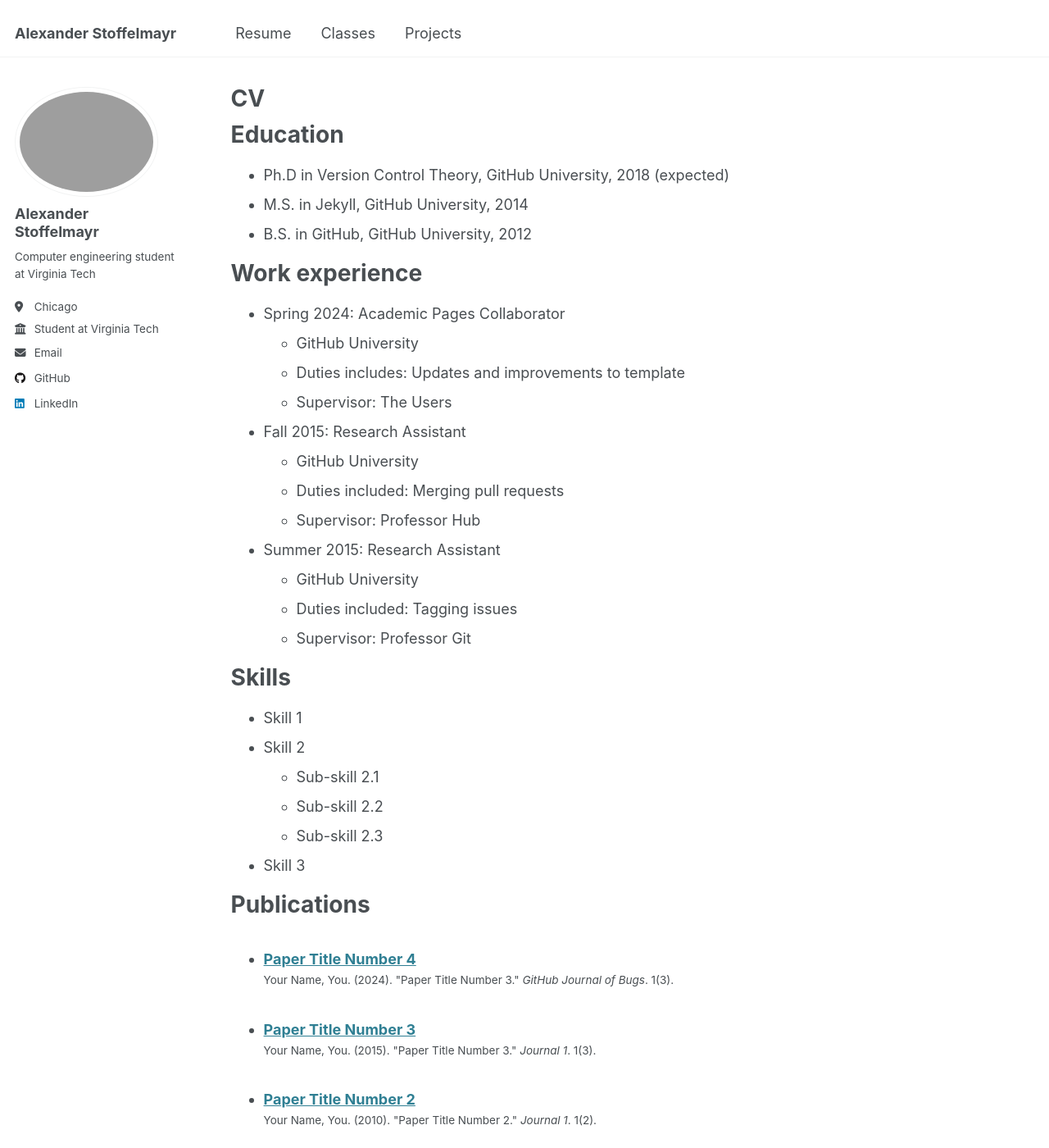
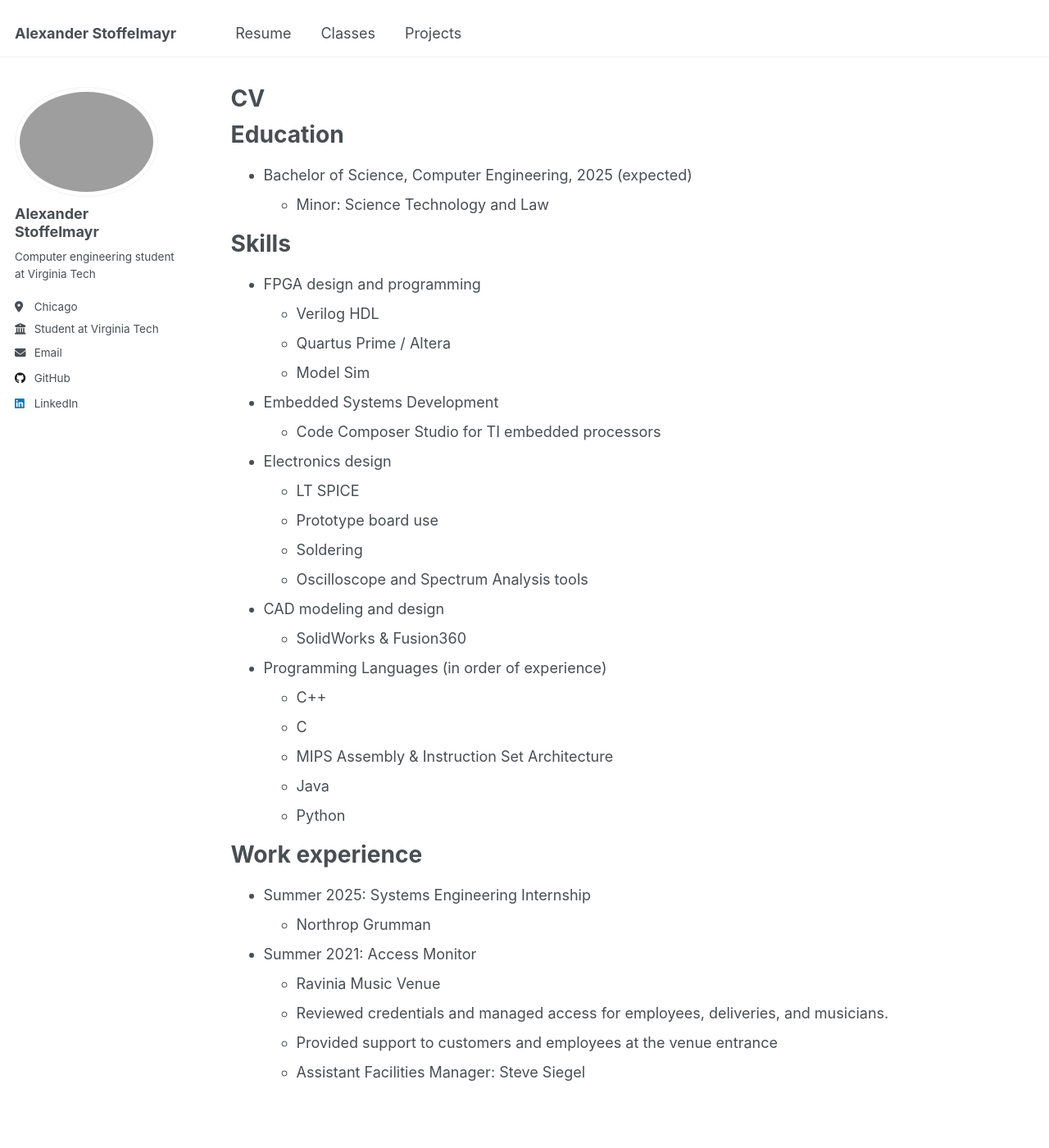
Before and after one commit to alexStoff/alexStoff.github.io, a Jekyll site: the page built from _pages/cv.md, in a window 1280 px wide and 1400 px high. Shown: the whole window at 82% size. Built offline with Jekyll 4.4.1, drawn with Linux system fonts in a browser that asks for light colours; some of the changed text lies outside the part shown.

Commit message:
Update cv.md

```diff
--- a/_pages/cv.md
+++ b/_pages/cv.md
@@ -11,54 +11,39 @@ redirect_from:
 
 Education
 ======
-* Ph.D in Version Control Theory, GitHub University, 2018 (expected)
-* M.S. in Jekyll, GitHub University, 2014
-* B.S. in GitHub, GitHub University, 2012
+* Bachelor of Science, Computer Engineering, 2025 (expected)
+  * Minor: Science Technology and Law
+
+Skills
+======
+* FPGA design and programming
+  * Verilog HDL
+  * Quartus Prime / Altera
+  * Model Sim
+* Embedded Systems Development
+  * Code Composer Studio for TI embedded processors
+* Electronics design
+  * LT SPICE
+  * Prototype board use
+  * Soldering
+  * Oscilloscope and Spectrum Analysis tools
+* CAD modeling and design
+  * SolidWorks & Fusion360
+* Programming Languages (in order of experience)
+  * C++
+  * C
+  * MIPS Assembly & Instruction Set Architecture
+  * Java
+  * Python
+
 
 Work experience
 ======
-* Spring 2024: Academic Pages Collaborator
-  * GitHub University
-  * Duties includes: Updates and improvements to template
-  * Supervisor: The Users
+* Summer 2025: Systems Engineering Internship
+  * Northrop Grumman
 
-* Fall 2015: Research Assistant
-  * GitHub University
-  * Duties included: Merging pull requests
-  * Supervisor: Professor Hub
-
-* Summer 2015: Research Assistant
-  * GitHub University
-  * Duties included: Tagging issues
-  * Supervisor: Professor Git
-
-Skills
-======
-* Skill 1
-* Skill 2
-  * Sub-skill 2.1
-  * Sub-skill 2.2
-  * Sub-skill 2.3
-* Skill 3
-
-Publications
-======
-  <ul>{% for post in site.publications reversed %}
-    {% include archive-single-cv.html %}
-  {% endfor %}</ul>
-
-Talks
-======
-  <ul>{% for post in site.talks reversed %}
-    {% include archive-single-talk-cv.html  %}
-  {% endfor %}</ul>
-
-Teaching
-======
-  <ul>{% for post in site.teaching reversed %}
-    {% include archive-single-cv.html %}
-  {% endfor %}</ul>
-
-Service and leadership
-======
-* Currently signed in to 43 different slack teams
+* Summer 2021: Access Monitor
+  * Ravinia Music Venue
+  * Reviewed credentials and managed access for employees, deliveries, and musicians.
+  * Provided support to customers and employees at the venue entrance
+  * Assistant Facilities Manager: Steve Siegel
```
